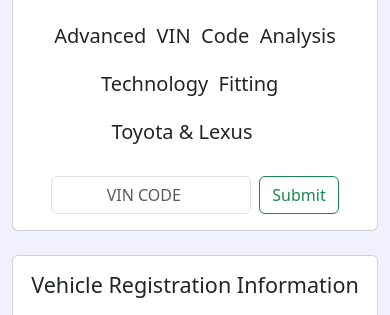
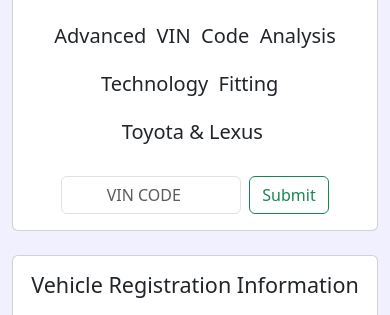
Before and after one commit to 01080710/heruko-python, a Django app: page / in a window 390 px wide. Shown: the part 380-695 px from the top of the page. Run offline with Django 4.2, Linux system fonts and the light colour scheme.

Commit message:
make it better

```diff
--- a/templates/index.html
+++ b/templates/index.html
@@ -66,8 +66,9 @@
                 <!-- 在電腦版顯示 -->
                 <h5 class="card-title d-none d-md-block">Advanced VIN Code Analysis Technology <br><br>&nbsp;&nbsp;&nbsp;&nbsp;&nbsp;&nbsp;&nbsp;&nbsp;&nbsp;&nbsp;Fitting Toyota& Lexus</h5>
                 <!-- 在手機版和中小屏幕顯示 -->
-                <h5 class="card-title d-md-none">Advanced &nbsp;VIN &nbsp;Code &nbsp;Analysis <br><br>&nbsp;&nbsp;&nbsp;&nbsp;&nbsp;&nbsp;&nbsp;&nbsp;&nbsp;Technology &nbsp;Fitting<br><br>&nbsp;&nbsp;&nbsp;&nbsp;&nbsp;&nbsp;&nbsp;&nbsp;&nbsp;&nbsp;&nbsp;Toyota & Lexus</h5>
+                <h5 class="card-title d-md-none">Advanced &nbsp;VIN &nbsp;Code &nbsp;Analysis <br><br>&nbsp;&nbsp;&nbsp;&nbsp;&nbsp;&nbsp;&nbsp;&nbsp;&nbsp;Technology &nbsp;Fitting<br><br>&nbsp;&nbsp;&nbsp;&nbsp;&nbsp;&nbsp;&nbsp;&nbsp;&nbsp;&nbsp;&nbsp;&nbsp;&nbsp;Toyota & Lexus</h5>
                 <p class="card-text"></p>
+
                  <!-- 在電腦版顯示 -->
                   <form class="d-none d-md-flex mt-2" role="search" method="get" action="{% url 'home' %}">
                     {% csrf_token %}
@@ -79,7 +80,7 @@
                   <form class="d-md-none mt-2" role="search" method="get" action="{% url 'home' %}">
                     {% csrf_token %}
                     <div class="d-flex">
-                        <input class="form-control me-2 center-placeholder" type="search" name="search_term" style="width: 200px;" placeholder="VIN CODE" aria-label="Search">
+                        <input class="form-control me-2 center-placeholder" type="search" name="search_term" style="width: 180px;" placeholder="VIN CODE" aria-label="Search">
                         <button class="btn btn-outline-success" type="submit">Submit</button>
                     </div>
                   </form>
```
